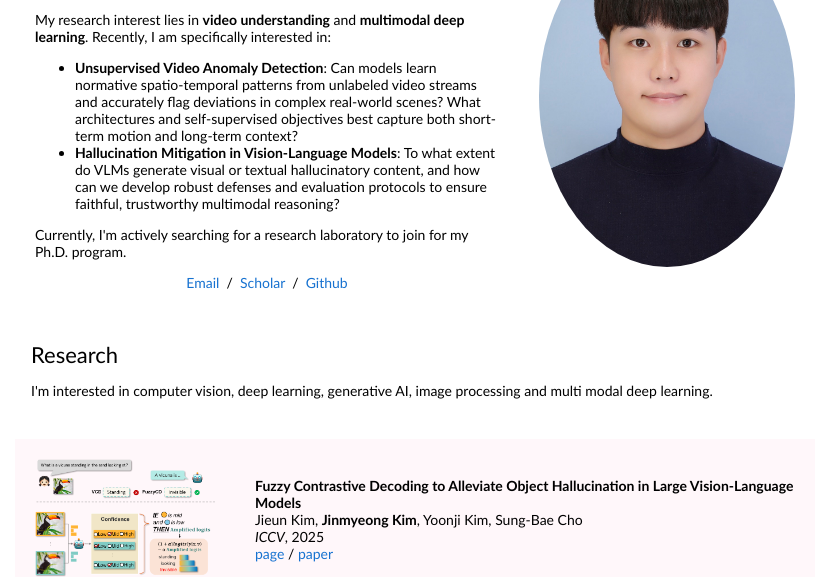
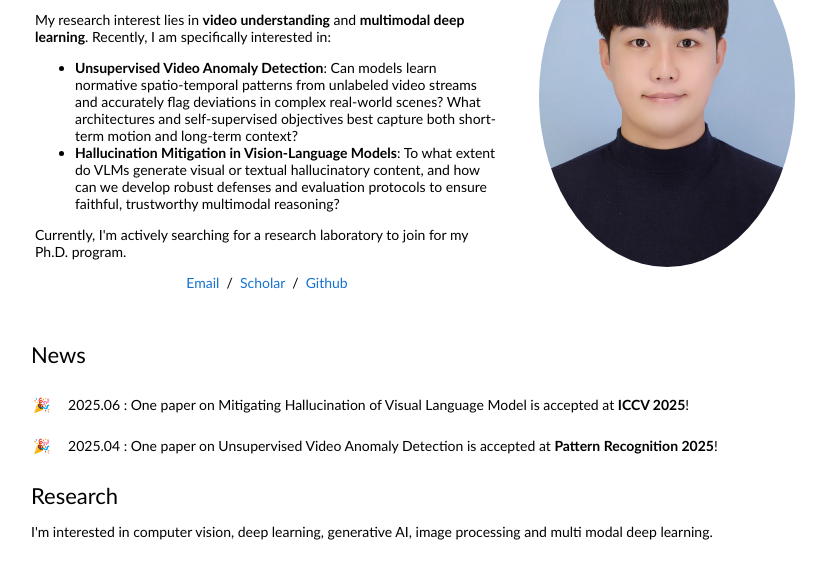
Before and after one commit to tobe-honest/tobe-honest.github.io, a plain HTML site: page index.html in a window 1280 px wide. Shown: the part 138-715 px from the top of the page, without its empty margins (225-1051 px from the left). Drawn offline with Linux system fonts and the light colour scheme.

Commit message:
temp commit

```diff
--- a/index.html
+++ b/index.html
@@ -7,7 +7,7 @@
 
     <meta name="author" content="Jinmyeong Kim">
     <meta name="viewport" content="width=device-width, initial-scale=1">
-    <link rel="shortcut icon" href="images/favicon/favicon.ico" type="image/x-icon">
+    <link rel="shortcut icon" href="images/favicon/Irezumi.png" type="image/x-icon">
     <link rel="stylesheet" type="text/css" href="stylesheet.css">
 
   </head>
@@ -55,6 +55,36 @@
               </td>
             </tr>
           </tbody></table>
+
+          <table style="width:100%;border:0px;border-spacing:0px;border-collapse:separate;margin:auto;">
+            <tbody>
+              <tr>
+                 <td style="padding:16px;width:100%;vertical-align:middle">
+                  <h2>News</h2>
+                </td>
+              </tr>
+            </tbody>
+          </table>
+
+          <!-- News Content -->
+          <table style="width:100%;border:0px;border-spacing:0px;border-collapse:separate;margin:auto;">
+            <tbody>
+              <tr>
+                <td style="padding:12px;width:100%;vertical-align:middle">
+                   <span class="congrats-badge" style=" padding:2px 6px; border-radius:4px; font-weight:bold; margin-right:8px;">🎉</span>
+                  2025.06 : One paper on Mitigating Hallucination of Visual Language Model is accepted at <strong>ICCV 2025</strong>!
+                </td>
+              </tr>
+
+              <tr>
+                <td style="padding:12px;width:100%;vertical-align:middle">
+                   <span class="congrats-badge" style=" padding:2px 6px; border-radius:4px; font-weight:bold; margin-right:8px;">🎉</span>
+                  2025.04 : One paper on Unsupervised Video Anomaly Detection is accepted at <strong>Pattern Recognition 2025</strong>!
+                </td>
+              </tr>
+            </tbody>
+          </table>
+
           <table style="width:100%;border:0px;border-spacing:0px;border-collapse:separate;margin-right:auto;margin-left:auto;"><tbody>
               <tr>
               <td style="padding:16px;width:100%;vertical-align:middle">
@@ -201,7 +231,7 @@
             <tr>
               <td style="padding:0px">
                 <br>
-                <p style="text-align:right;font-size:small;">
+                <p style="text-align:center;font-size:small;">
                   Design and source code from <a href="https://jonbarron.info/">Jon Barron</a>.
                 </p>
               </td>
```
Also changed, not shown: 2 other files.
